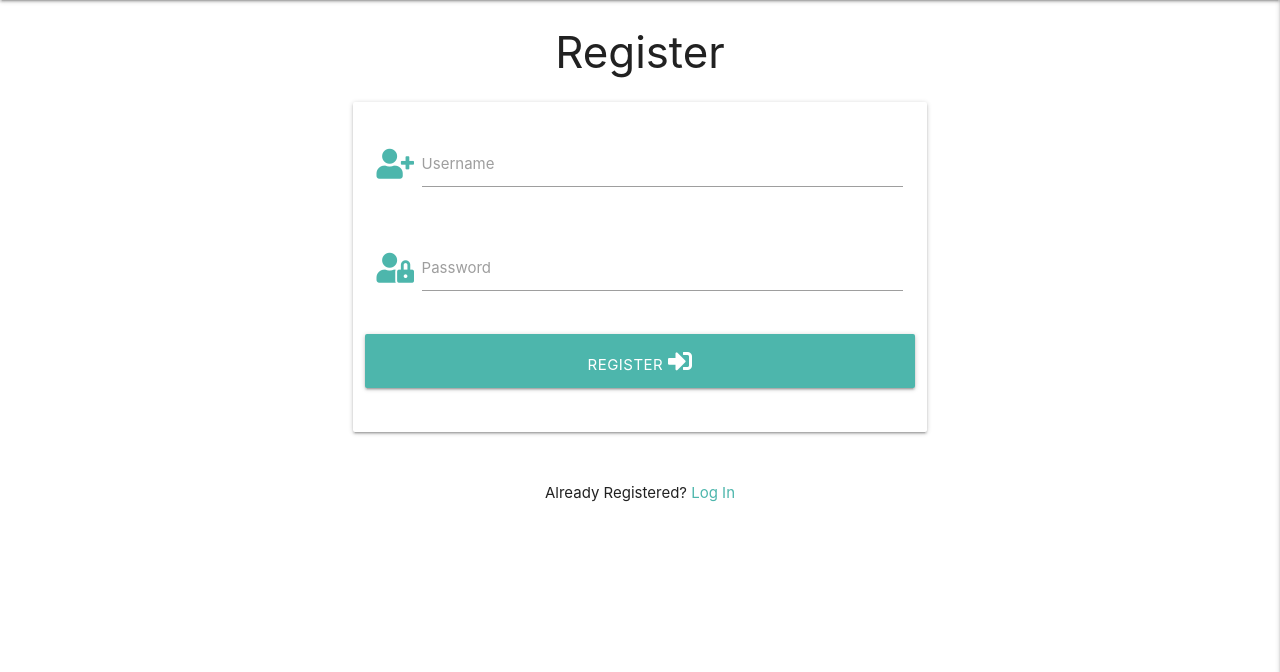
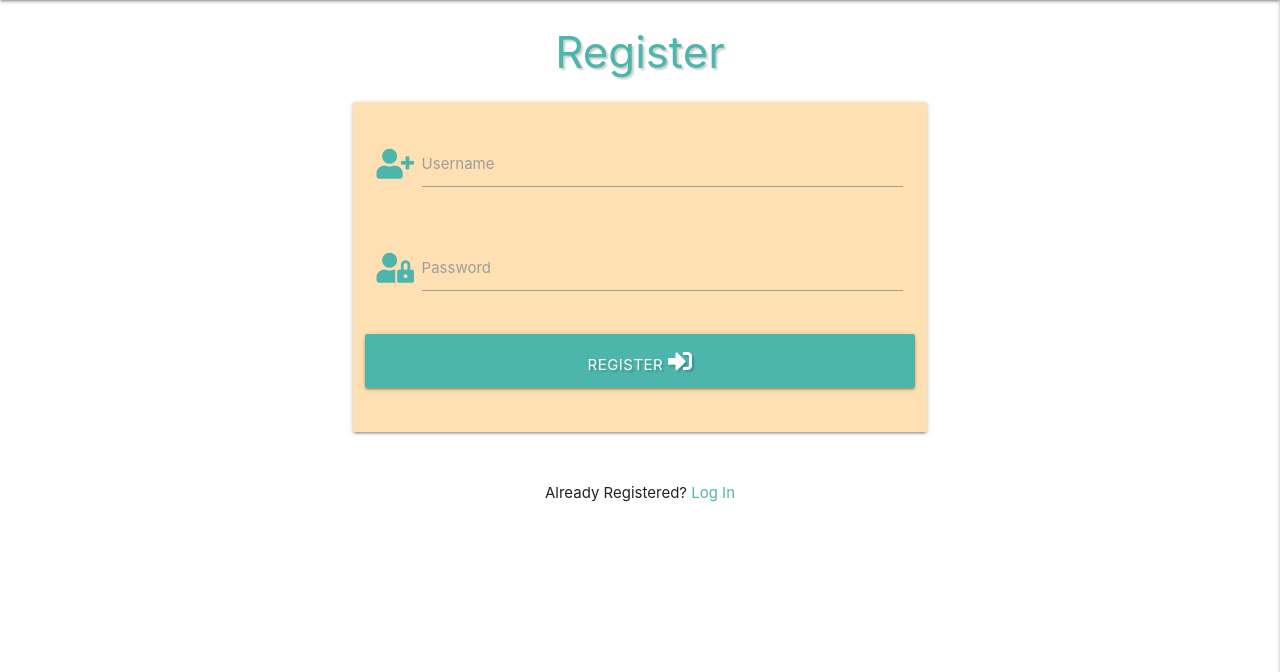
Before and after one commit to Code-Institute-Submissions/Leoney-book_AprResub, a Flask app: page /register in a window 1280 px wide. Shown: the part 64-736 px from the top of the page. Run offline with Flask 2, Linux system fonts and the light colour scheme; some libraries are stand-ins or nearby versions.

Commit message:
Change card-panel color

```diff
--- a/static/css/style.css
+++ b/static/css/style.css
@@ -18,3 +18,8 @@
     font-weight: 400;
     letter-spacing: .07rem;
 }
+
+/*===== HEADERS =====*/
+.text-shadow {
+    text-shadow: 2px 2px 2px rgba(0, 0, 0, 0.2);
+}
--- a/templates/login.html
+++ b/templates/login.html
@@ -1,11 +1,11 @@
 {% extends "base.html" %}
 {% block content %}
 
-    <h3 class="center-align">Log In</h3>
+    <h3 class="teal-text text-lighten-2 center-align text-shadow ">Log In</h3>
 
     <div class="row">
         <form class="col s12 m8 offset-m2" method="POST" action="{{ url_for('login') }}">
-            <div class="card-panel">
+            <div class="card-panel orange lighten-4">
                 <!-- username -->
                 <div class="row">
                     <div class="input-field col s12">
--- a/templates/register.html
+++ b/templates/register.html
@@ -1,11 +1,11 @@
 {% extends "base.html" %}
 {% block content %}
 
-    <h3 class="center-align">Register</h3>
+    <h3 class="teal-text text-lighten-2 center-align text-shadow">Register</h3>
 
     <div class="row">
         <form class="col s12 m8 offset-m2" method="POST" action="{{ url_for('register') }}">
-            <div class="card-panel">
+            <div class="card-panel orange lighten-4">
                 <!-- username -->
                 <div class="row">
                     <div class="input-field col s12">
```
